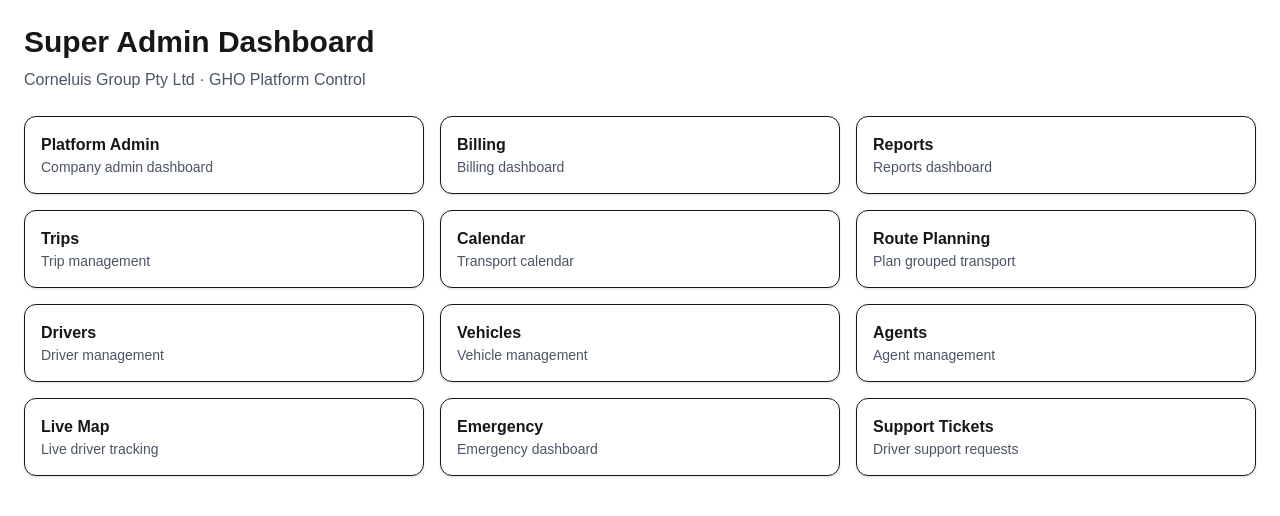
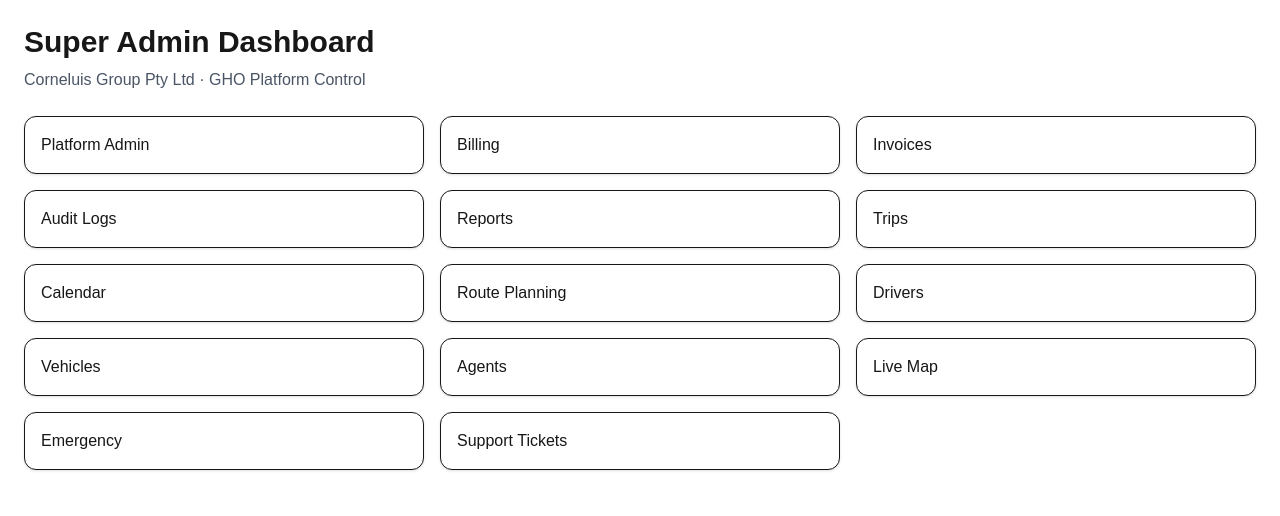
Before and after one commit to devoncorneluis/gho-system, a Next.js app: page /super-admin in a window 1280 px wide. Shown: the top 516 px of the page. Built offline with nearby package versions, Linux system fonts and the light colour scheme.

Commit message:
Restore super admin menu

```diff
--- a/app/super-admin/page.tsx
+++ b/app/super-admin/page.tsx
@@ -1,75 +1,26 @@
-"use client";
-
 import Link from "next/link";
 
 export default function SuperAdminPage() {
   return (
     <main className="p-6">
       <h1 className="text-3xl font-bold mb-2">Super Admin Dashboard</h1>
-      <p className="text-gray-600 mb-6">
-        Corneluis Group Pty Ltd · GHO Platform Control
-      </p>
+      <p className="text-gray-600 mb-6">Corneluis Group Pty Ltd · GHO Platform Control</p>
 
       <div className="grid md:grid-cols-2 lg:grid-cols-3 gap-4">
-        <Link href="/admin" className="bg-white border rounded-xl p-4 shadow">
-          <h2 className="font-bold">Platform Admin</h2>
-          <p className="text-sm text-gray-600">Company admin dashboard</p>
-        </Link>
-
-        <Link href="/super-admin/billing" className="bg-white border rounded-xl p-4 shadow">
-          <h2 className="font-bold">Billing</h2>
-          <p className="text-sm text-gray-600">Billing dashboard</p>
-        </Link>
-
-        <Link href="/reports" className="bg-white border rounded-xl p-4 shadow">
-          <h2 className="font-bold">Reports</h2>
-          <p className="text-sm text-gray-600">Reports dashboard</p>
-        </Link>
-
-        <Link href="/trips" className="bg-white border rounded-xl p-4 shadow">
-          <h2 className="font-bold">Trips</h2>
-          <p className="text-sm text-gray-600">Trip management</p>
-        </Link>
-
-        <Link href="/calendar" className="bg-white border rounded-xl p-4 shadow">
-          <h2 className="font-bold">Calendar</h2>
-          <p className="text-sm text-gray-600">Transport calendar</p>
-        </Link>
-
-        <Link href="/route-planning" className="bg-white border rounded-xl p-4 shadow">
-          <h2 className="font-bold">Route Planning</h2>
-          <p className="text-sm text-gray-600">Plan grouped transport</p>
-        </Link>
-
-        <Link href="/drivers" className="bg-white border rounded-xl p-4 shadow">
-          <h2 className="font-bold">Drivers</h2>
-          <p className="text-sm text-gray-600">Driver management</p>
-        </Link>
-
-        <Link href="/vehicles" className="bg-white border rounded-xl p-4 shadow">
-          <h2 className="font-bold">Vehicles</h2>
-          <p className="text-sm text-gray-600">Vehicle management</p>
-        </Link>
-
-        <Link href="/agents" className="bg-white border rounded-xl p-4 shadow">
-          <h2 className="font-bold">Agents</h2>
-          <p className="text-sm text-gray-600">Agent management</p>
-        </Link>
-
-        <Link href="/live-map" className="bg-white border rounded-xl p-4 shadow">
-          <h2 className="font-bold">Live Map</h2>
-          <p className="text-sm text-gray-600">Live driver tracking</p>
-        </Link>
-
-        <Link href="/emergency-dashboard" className="bg-white border rounded-xl p-4 shadow">
-          <h2 className="font-bold">Emergency</h2>
-          <p className="text-sm text-gray-600">Emergency dashboard</p>
-        </Link>
-
-        <Link href="/support-tickets" className="bg-white border rounded-xl p-4 shadow">
-          <h2 className="font-bold">Support Tickets</h2>
-          <p className="text-sm text-gray-600">Driver support requests</p>
-        </Link>
+        <Link href="/admin" className="bg-white border rounded-xl p-4 shadow">Platform Admin</Link>
+        <Link href="/super-admin/billing" className="bg-white border rounded-xl p-4 shadow">Billing</Link>
+        <Link href="/super-admin/invoices" className="bg-white border rounded-xl p-4 shadow">Invoices</Link>
+        <Link href="/super-admin/audit-logs" className="bg-white border rounded-xl p-4 shadow">Audit Logs</Link>
+        <Link href="/reports" className="bg-white border rounded-xl p-4 shadow">Reports</Link>
+        <Link href="/trips" className="bg-white border rounded-xl p-4 shadow">Trips</Link>
+        <Link href="/calendar" className="bg-white border rounded-xl p-4 shadow">Calendar</Link>
+        <Link href="/route-planning" className="bg-white border rounded-xl p-4 shadow">Route Planning</Link>
+        <Link href="/drivers" className="bg-white border rounded-xl p-4 shadow">Drivers</Link>
+        <Link href="/vehicles" className="bg-white border rounded-xl p-4 shadow">Vehicles</Link>
+        <Link href="/agents" className="bg-white border rounded-xl p-4 shadow">Agents</Link>
+        <Link href="/live-map" className="bg-white border rounded-xl p-4 shadow">Live Map</Link>
+        <Link href="/emergency-dashboard" className="bg-white border rounded-xl p-4 shadow">Emergency</Link>
+        <Link href="/support-tickets" className="bg-white border rounded-xl p-4 shadow">Support Tickets</Link>
       </div>
     </main>
   );
```
